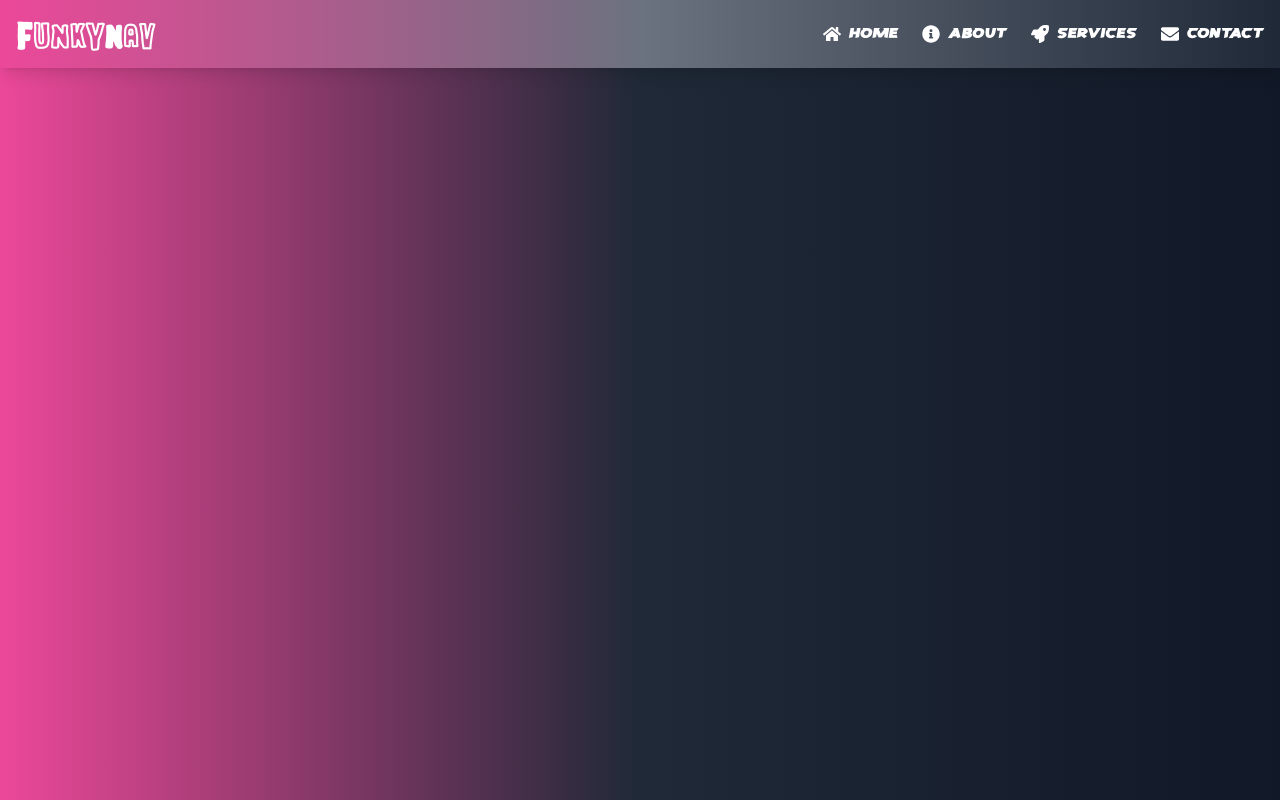
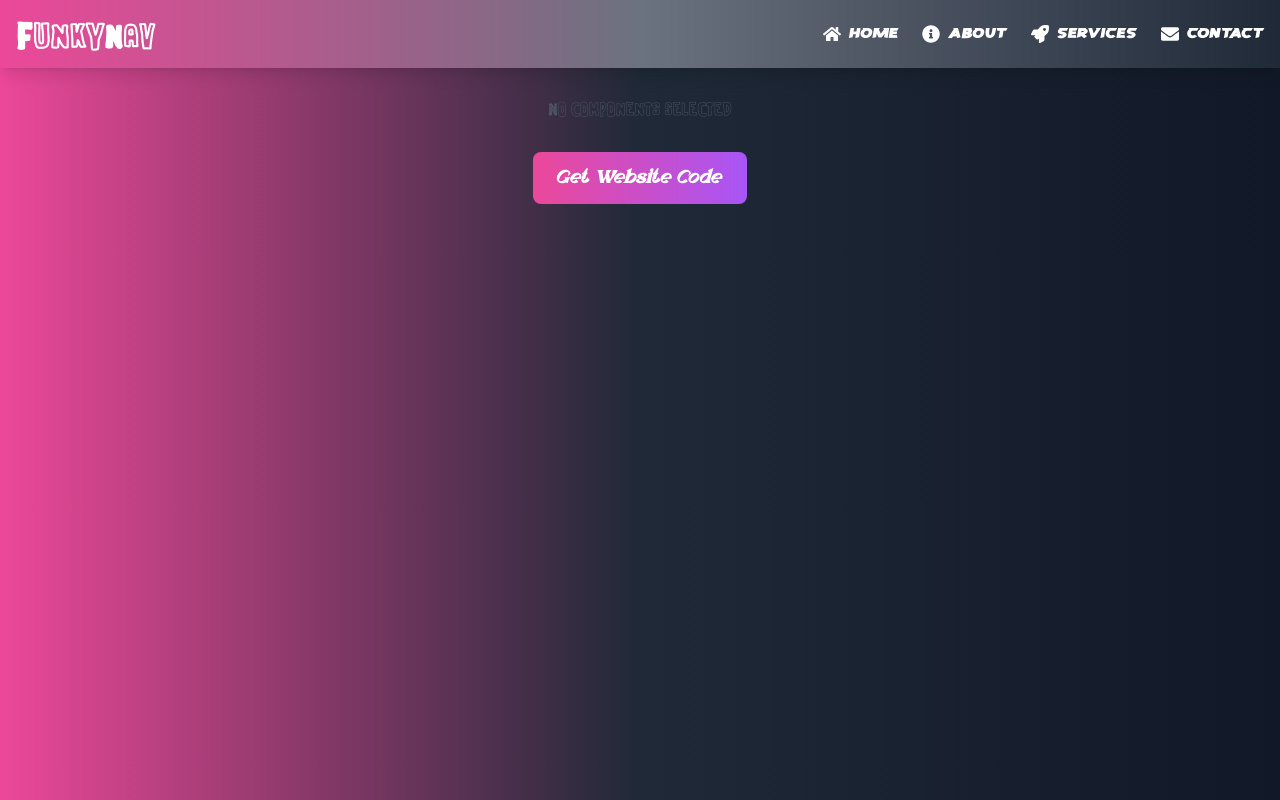
Before and after one commit to aadityaexe/WEBcreator, a React (Vite) app: page /see-created-website in a window 1280 px wide. Shown: the top 800 px of the page. Built offline with nearby package versions, Linux system fonts and the light colour scheme.

Commit message:
Refactor SeeCreatedWebsite component for improved layout and user feedback, adding conditional rendering for selected components and enhancing button styles

```diff
--- a/src/pages/SeeCreatedWebsite.jsx
+++ b/src/pages/SeeCreatedWebsite.jsx
@@ -7,32 +7,29 @@ const SeeCreatedWebsite = () => {
   const { selectedComponents } = useContent();
 
   return (
-    <>
-      {" "}
-      <div className="h-screen pt-28">
-        {selectedComponents.map((component, index) => (
-          <div key={index}>
-            {/* Display component name if available */}
-            {/* {component.content?.type?.name && <h3>{component.content.type.name}</h3>} */}
-
-            {/* Render the component safely */}
-            {React.isValidElement(component.content) ? (
-              React.cloneElement(component.content)
-            ) : (
-              <p>Invalid component</p>
-            )}
-          </div>
-        ))}
+    <div className="min-h-screen pt-20 px-4 flex flex-col items-center">
+      <div className="w-full">
+        {selectedComponents.length > 0 ? (
+          selectedComponents.map((component, index) => (
+            <div key={index} className="w-full">
+              {React.isValidElement(component.content) ? (
+                React.cloneElement(component.content)
+              ) : (
+                <p className="text-center text-gray-500">Invalid component</p>
+              )}
+            </div>
+          ))
+        ) : (
+          <p className="text-center text-gray-600">No components selected</p>
+        )}
       </div>
       <button
-        onClick={() => {
-          navigate("/get-website-code");
-        }}
-        className="px-6 py-2 bg-gradient-to-r from-pink-500 to-purple-500 text-white font-bold text-lg rounded-lg transform transition-all duration-300 ease-in-out hover:scale-110 hover:shadow-xl hover:from-purple-500 hover:to-pink-500"
+        onClick={() => navigate("/get-website-code")}
+        className="mt-8 px-6 py-3 bg-gradient-to-r from-pink-500 to-purple-500 text-white font-bold text-lg rounded-lg transition-transform transform hover:scale-105 hover:shadow-xl hover:from-purple-500 hover:to-pink-500"
       >
         Get Website Code
       </button>
-    </>
+    </div>
   );
 };
 
```
